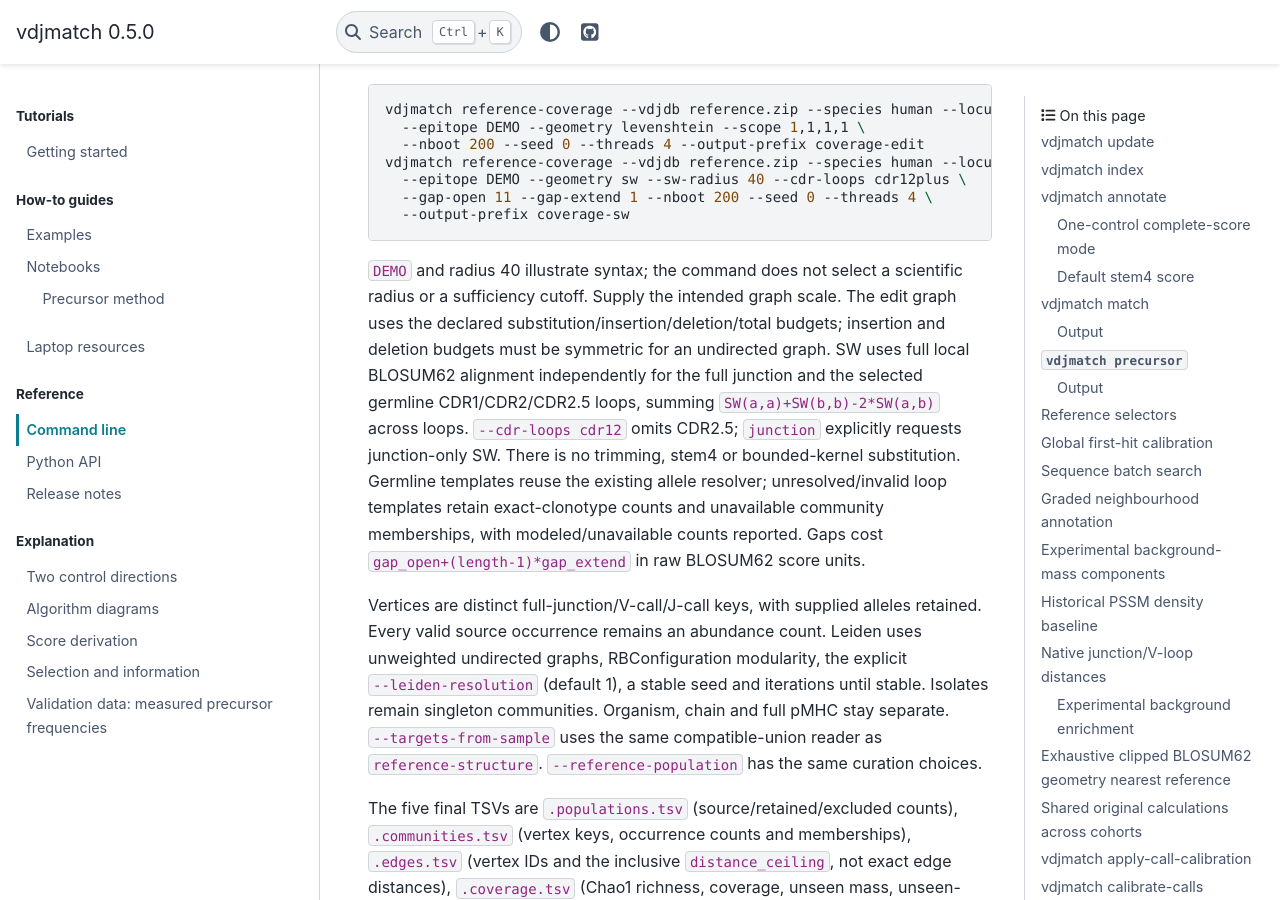
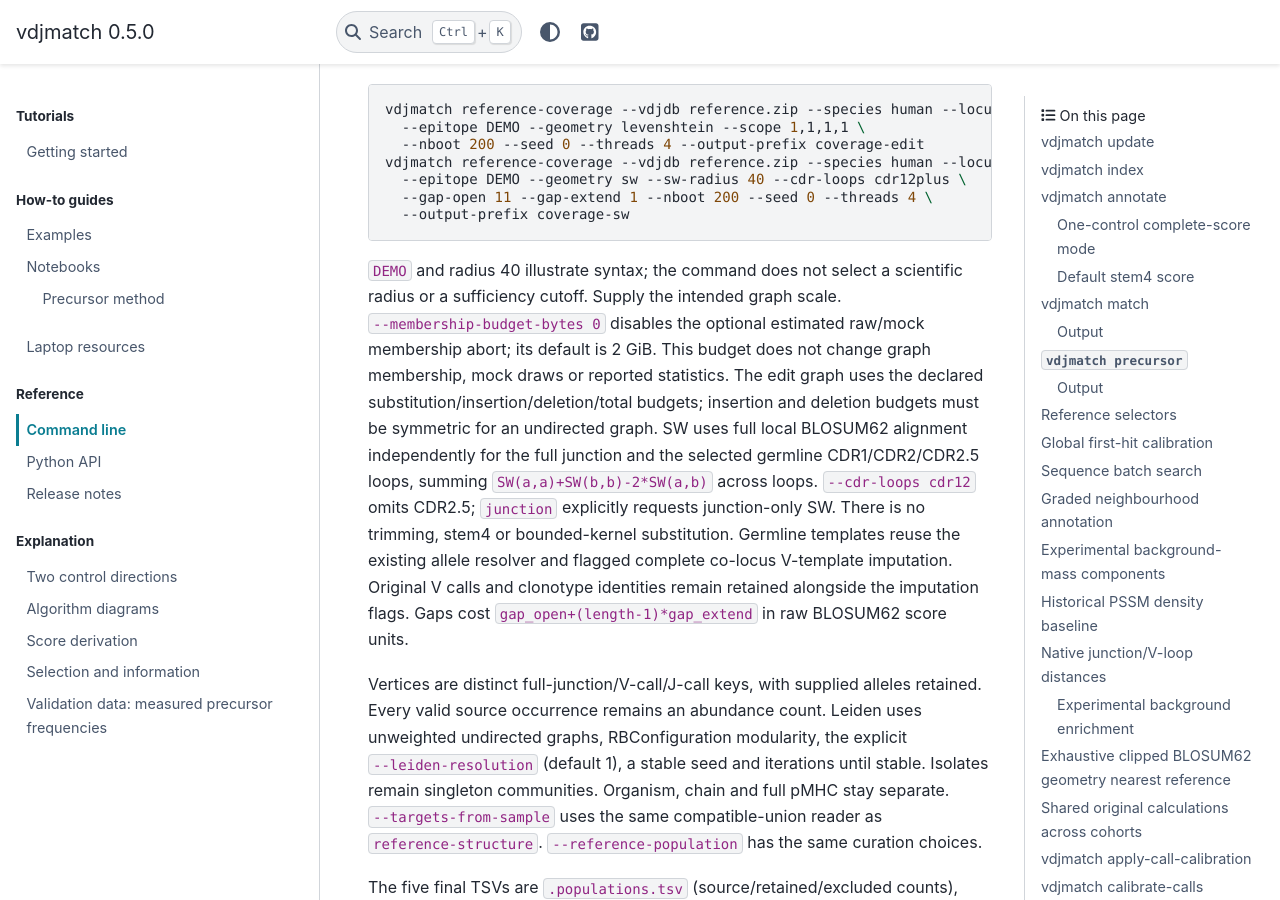
Before and after one commit to antigenomics/vdjmatch, a Sphinx documentation site: the page built from docs/cli.rst, in a window 1280 px wide and 900 px high, scrolled down 51118 px. Built offline with Sphinx 7.4.7 and the PyData theme 0.15.4, drawn with Linux system fonts in a browser that asks for light colours; pages that are not in the unit, such as notebooks, are missing from menus.

Commit message:
Allow explicit disabling of membership estimate aborts

```diff
--- a/docs/cli.rst
+++ b/docs/cli.rst
@@ -2032,6 +2032,9 @@ occurrence coverage at exact-clonotype and Leiden-community resolution:
 
 ``DEMO`` and radius 40 illustrate syntax; the command does not select a
 scientific radius or a sufficiency cutoff. Supply the intended graph scale.
+``--membership-budget-bytes 0`` disables the optional estimated raw/mock
+membership abort; its default is 2 GiB. This budget does not change graph
+membership, mock draws or reported statistics.
 The edit graph uses the declared substitution/insertion/deletion/total budgets;
 insertion and deletion budgets must be symmetric for an undirected graph.
 SW uses full local BLOSUM62 alignment independently for the full junction and
@@ -2039,8 +2042,8 @@ the selected germline CDR1/CDR2/CDR2.5 loops, summing
 ``SW(a,a)+SW(b,b)-2*SW(a,b)`` across loops. ``--cdr-loops cdr12`` omits CDR2.5;
 ``junction`` explicitly requests junction-only SW. There is no trimming, stem4
 or bounded-kernel substitution. Germline templates reuse the existing allele
-resolver; unresolved/invalid loop templates retain exact-clonotype counts and
-unavailable community memberships, with modeled/unavailable counts reported. Gaps cost
+resolver and flagged complete co-locus V-template imputation. Original V calls
+and clonotype identities remain retained alongside the imputation flags. Gaps cost
 ``gap_open+(length-1)*gap_extend`` in raw BLOSUM62 score units.
 
 Vertices are distinct full-junction/V-call/J-call keys, with supplied alleles
```
Also changed, not shown: 2 other files.
